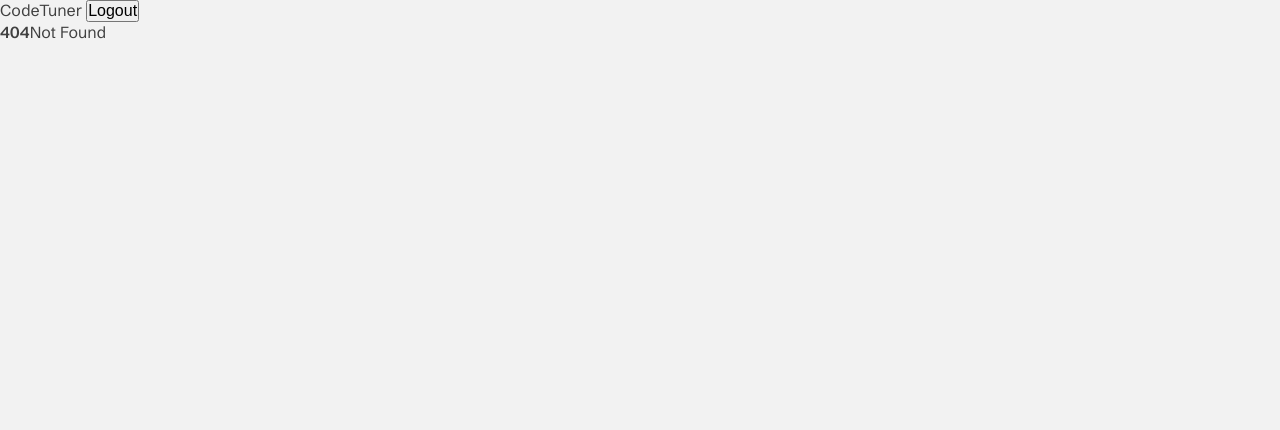
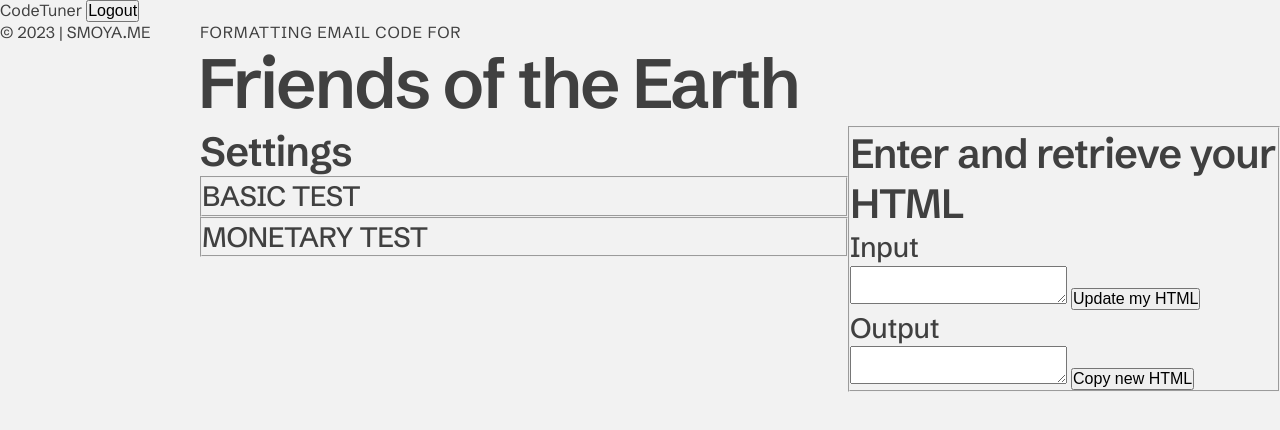
Before and after one commit to smoyame/sveltekitfun, a SvelteKit app: page /app in a window 1280 px wide. Before the commit this address had no page. Shown: the top 430 px of the page. Built offline with nearby package versions, Linux system fonts and the light colour scheme.

Commit message:
Init semantics + hierarchy

```diff
--- /dev/null
+++ b/src/routes/app/+page.svelte
@@ -0,0 +1,47 @@
+<script>
+	let clientName = 'Friends of the Earth';
+	let clientSettings = {
+		basic: 'BASIC TEST',
+		monetary: 'MONETARY TEST'
+	};
+</script>
+
+<div class="sidebar">
+	<footer class="sidebar__footer">&copy; 2023 | SMOYA.ME</footer>
+</div>
+<div class="tuner-wrapper">
+	<header class="tuner__header">
+		<p class="tw__overline overline">Formatting Email Code For</p>
+		<h1 class="tw__heading typelvl-a">{clientName}</h1>
+	</header>
+	<section class="tuner__section section">
+		<div class="t__settings">
+			<h2 class="tuner__heading typelvl-b">Settings</h2>
+			<div class="tuner__inputs">
+				<fieldset class="fieldset t__fieldset">
+					<h3 class="fset__heading typelvl-c">{clientSettings.basic}</h3>
+				</fieldset>
+				<fieldset class="fieldset t__fieldset">
+					<h3 class="fset__heading typelvl-c">{clientSettings.monetary}</h3>
+				</fieldset>
+			</div>
+		</div>
+		<div class="t__codeareas">
+			<fieldset class="fieldset">
+				<h2 class="codearea__heading typelvl-b">Enter and retrieve your HTML</h2>
+				<div class="code-wrapper">
+					<div class="input-card code-area">
+						<h3 class="typelvl-c">Input</h3>
+						<textarea name="input" id="input" class="input" />
+						<button id="inputBtn" class="inputBtn">Update my HTML</button>
+					</div>
+					<div class="output-card code-area">
+						<h3 class="typelvl-c">Output</h3>
+						<textarea name="output" id="output" class="output" />
+						<button id="outputBtn" class="outputBtn">Copy new HTML</button>
+					</div>
+				</div>
+			</fieldset>
+		</div>
+	</section>
+</div>
```
